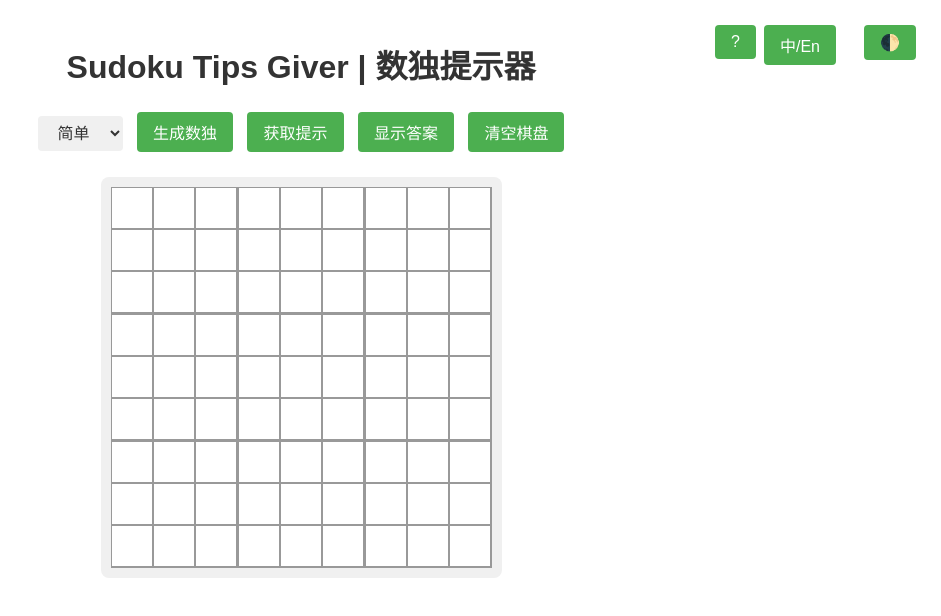
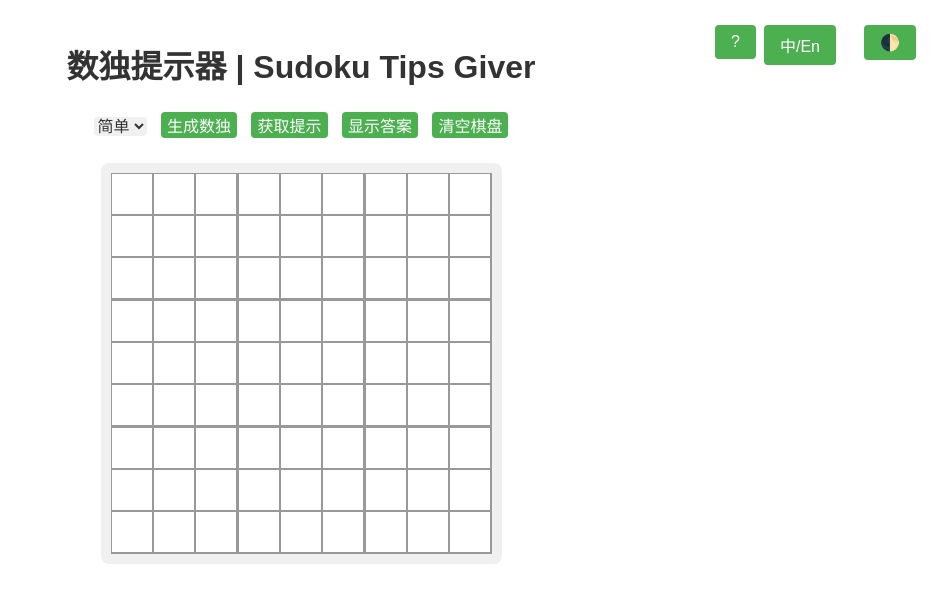
Before and after one commit to martin-lzh/Sudoku-Tips-Giver, a plain HTML site: page index.html in a window 1280 px wide. Shown: the whole page, without its empty margins (339-1280 px from the left). Drawn offline with Linux system fonts and the light colour scheme.

Commit message:
styles: edit some translation problems

```diff
--- a/index.html
+++ b/index.html
@@ -10,7 +10,7 @@ A web application that helps users solve Sudoku puzzles with intelligent hints.
 <head>
     <meta charset="UTF-8">
     <meta name="viewport" content="width=device-width, initial-scale=1.0">
-    <title>Sudoku Tips Giver | 数独提示器</title>
+    <title>数独提示器</title>
     <style>
         :root {
             --bg-color: #ffffff;
@@ -58,7 +58,6 @@ A web application that helps users solve Sudoku puzzles with intelligent hints.
         }
 
         select, button {
-            padding: 8px 16px;
             margin: 5px;
             font-size: 16px;
             border: none;
@@ -217,7 +216,7 @@ A web application that helps users solve Sudoku puzzles with intelligent hints.
 </head>
 <body>
     <div class="container">
-        <h1>Sudoku Tips Giver | 数独提示器</h1>
+        <h1>数独提示器 | Sudoku Tips Giver </h1>
 
         <div class="controls">
             <select id="difficulty">
```
